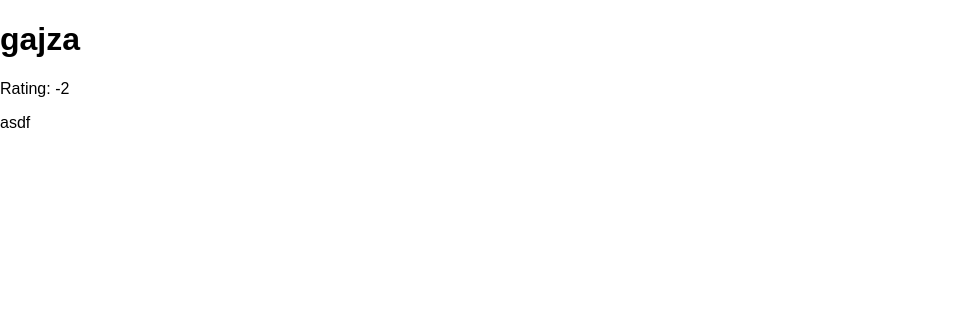
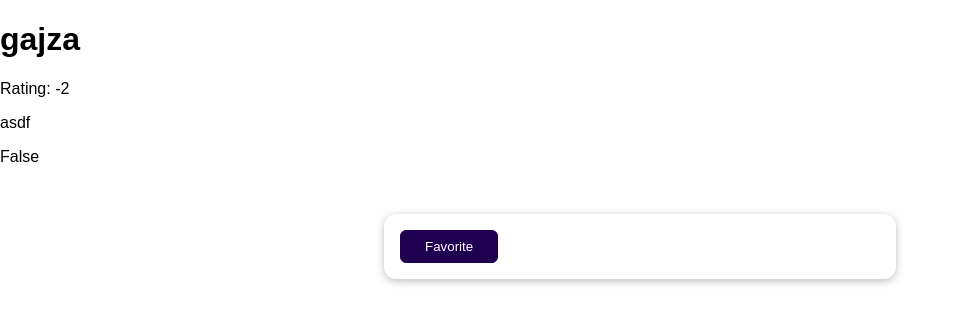
Before and after one commit to hamza1100/feedback, a Django app: page /reviews/1 in a window 1280 px wide. Shown: the top 324 px of the page, without its empty margins (0-963 px from the left). Run offline with Django 4.2, Linux system fonts and the light colour scheme; data comes from the database, SQL or seed files in the repository; both versions use the stored data as it was after the commit.

Commit message:
working with sessions

```diff
--- a/feedback/settings.py
+++ b/feedback/settings.py
@@ -126,3 +126,7 @@ DEFAULT_AUTO_FIELD = 'django.db.models.BigAutoField'
 
 MEDIA_ROOT = BASE_DIR / 'uploads'
 MEDIA_URL = '/user-media/'
+
+# in seconds 120 = 2 minutes.
+# default is 2 weeks.
+# SESSION_COOKIE_AGE = 120
--- a/reviews/templates/reviews/single_review.html
+++ b/reviews/templates/reviews/single_review.html
@@ -6,4 +6,14 @@
     <h1>{{ review.user_name }}</h1>
     <p>Rating: {{ review.rating }} </p>
     <p> {{ review.review_text}} </p>
+    {% if is_favorite %}
+        <p>This is my Favorite!</p>
+    {% else %}
+    {{ is_favorite }}
+        <form action='/reviews/favorite' method='POST'>
+            {% csrf_token %}
+            <input type='hidden' name='review_id' value='{{ review.id }}'>
+            <button>Favorite</button>
+        </form>
+    {% endif %}
 {% endblock content %}
--- a/reviews/urls.py
+++ b/reviews/urls.py
@@ -5,5 +5,6 @@ urlpatterns = [
     path('', views.ReviewView.as_view()),
     path('thank-you', views.ThankYouView.as_view()),
     path('reviews', views.ReviewListView.as_view()),
+    path('reviews/favorite', views.AddFavoriteView.as_view()),
     path('reviews/<int:pk>', views.SingleReviewView.as_view())
 ]
--- a/reviews/views.py
+++ b/reviews/views.py
@@ -100,9 +100,23 @@ class SingleReviewView(DetailView):
     template_name = 'reviews/single_review.html'
     model = Review
 
+    def get_context_data(self, **kwargs: Any):
+        context = super().get_context_data(**kwargs)
+        loaded_review = self.object
+        request = self.request
+        favorite_id = request.session.get('favorite_review')
+        context['is_favorite'] = favorite_id == str(loaded_review)
+        return context
+
     # def get_context_data(self, **kwargs: Any):
     #     context = super().get_context_data(**kwargs)
     #     review_id = kwargs['id']
     #     selected_review = Review.objects.get(pk=review_id)
     #     context['review'] = selected_review
     #     return context
+
+class AddFavoriteView(View):
+    def post(self, request):
+        review_id = request.POST['review_id']
+        request.session['favorite_review'] = review_id
+        return HttpResponseRedirect('/reviews/' + review_id)
```
Also changed, not shown: db.sqlite3.
